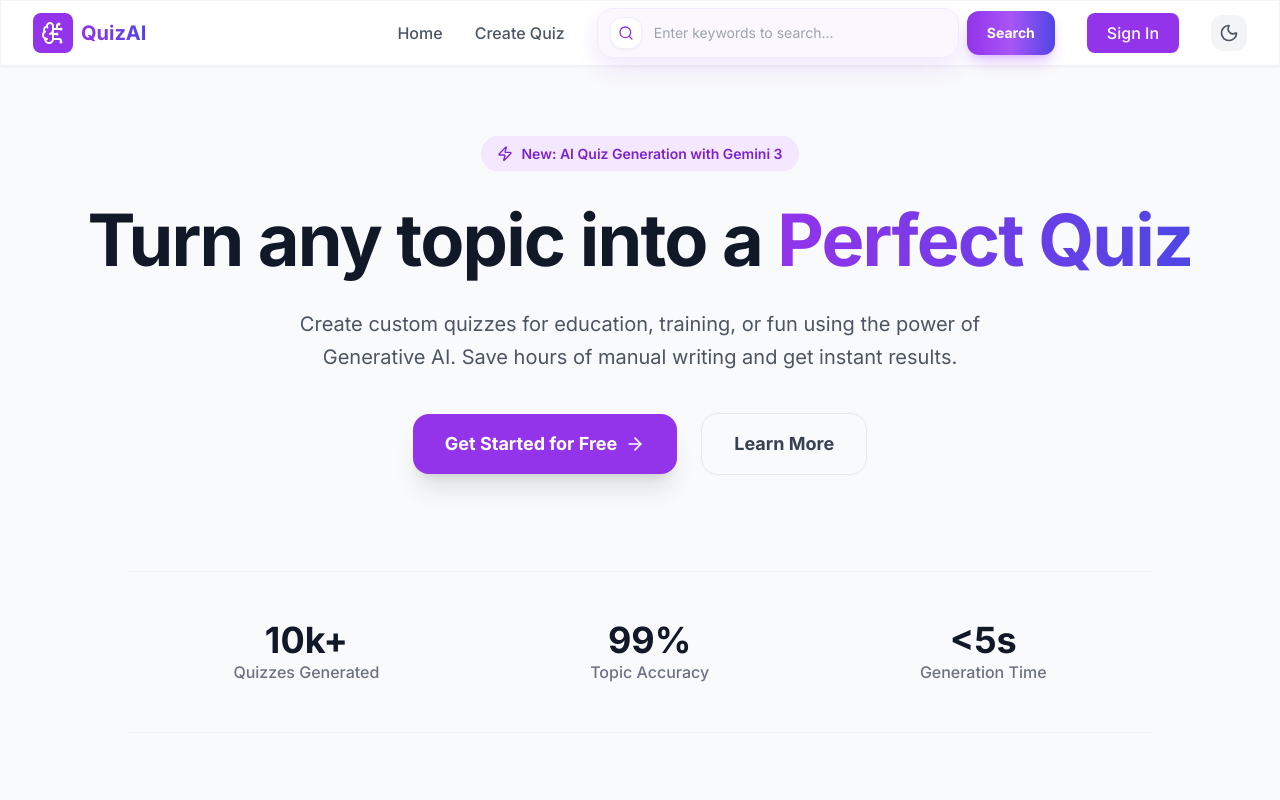
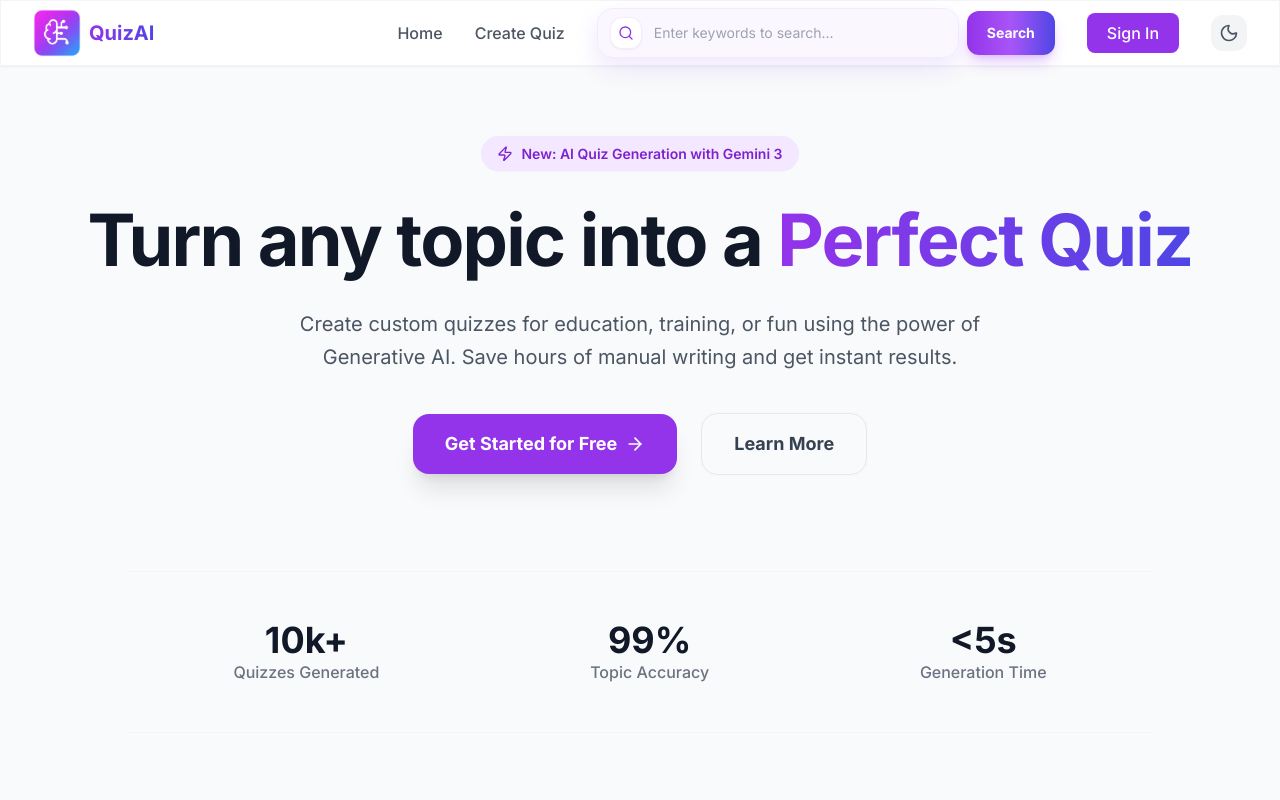
Before and after one commit to thotocdonm/QuizGenAI---Frontend, a React (Vite) app: page / in a window 1280 px wide. Shown: the top 800 px of the page. Built offline with nearby package versions, Linux system fonts and the light colour scheme; no server answers.

Commit message:
add favicon for web

```diff
--- a/components/Navbar.tsx
+++ b/components/Navbar.tsx
@@ -48,9 +48,7 @@ const Navbar: React.FC = () => {
       <div className="max-w-7xl mx-auto px-4 sm:px-6 lg:px-8">
         <div className="flex justify-between items-center h-16">
           <Link to="/" className="flex items-center space-x-2">
-            <div className="p-2 bg-purple-600 rounded-lg">
-              <BrainCircuit className="text-white w-6 h-6" />
-            </div>
+            <img src="/favicon.png" alt="QuizAI Logo" className="w-12 h-12" />
             <span className="text-xl font-bold bg-clip-text text-transparent bg-gradient-to-r from-purple-600 to-indigo-600">
               QuizAI
             </span>
--- a/index.html
+++ b/index.html
@@ -5,6 +5,7 @@
     <meta charset="UTF-8">
     <meta name="viewport" content="width=device-width, initial-scale=1.0">
     <title>QuizAI - AI Quiz Generator</title>
+    <link rel="icon" href="/favicon.png" type="image/png">
     <script src="https://cdn.tailwindcss.com"></script>
     <script>
   // Đoạn này thay thế cho file tailwind.config.js
```
Also changed, not shown: public/favicon.png (added).
